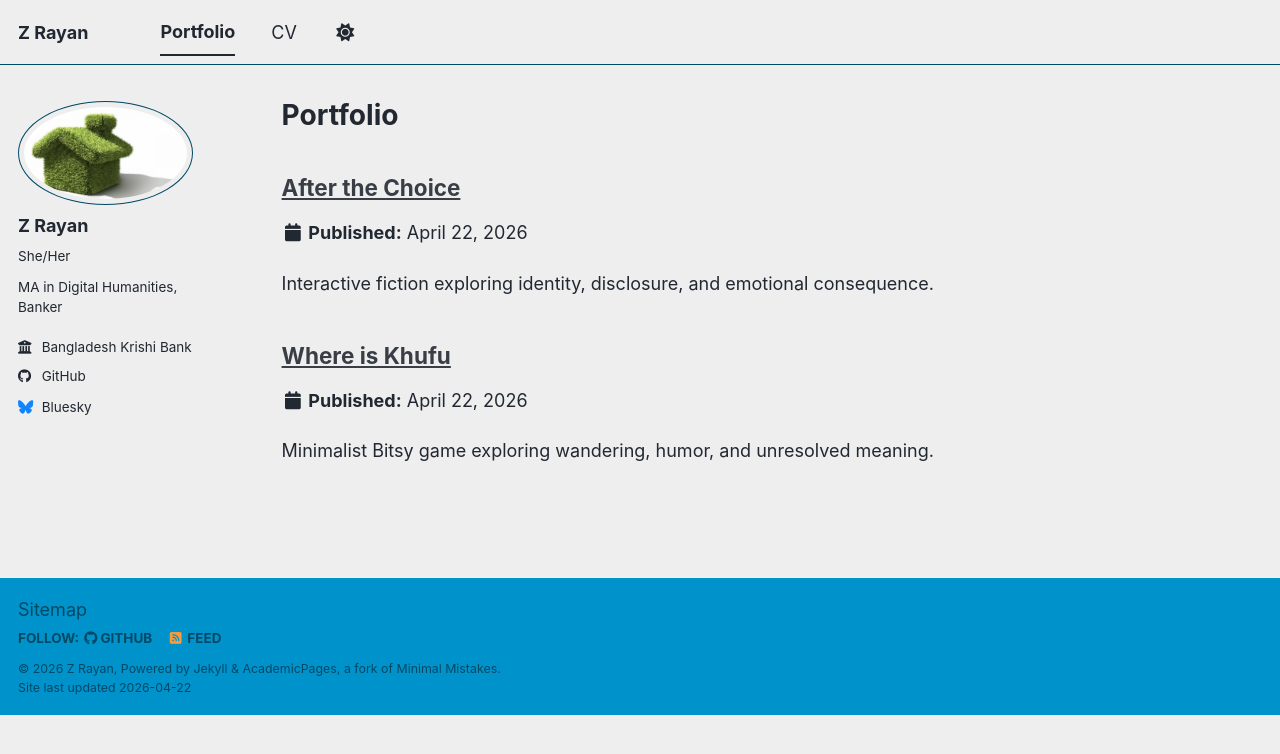
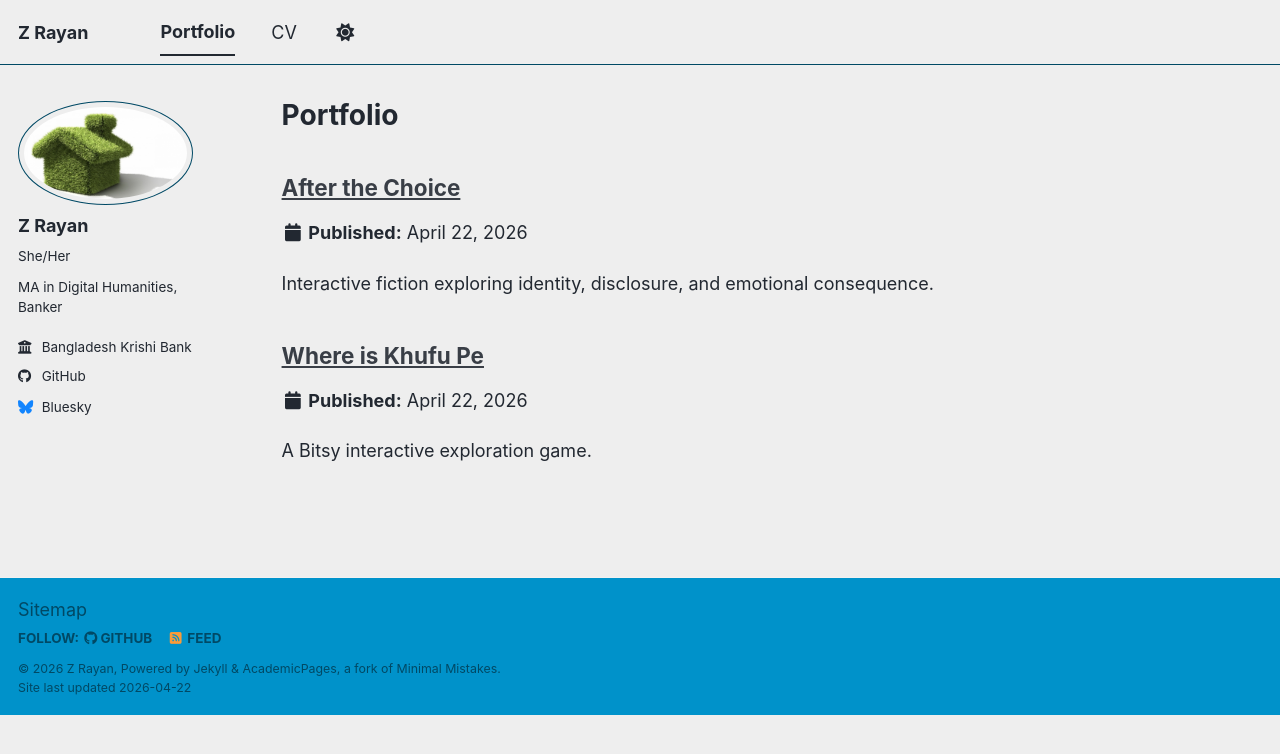
Before and after one commit to zed-aar/This-is-me, a Jekyll site: the page built from _pages/portfolio.html, in a window 1280 px wide. Shown: the top 754 px of the page. Built offline with Jekyll 4.4.1, drawn with Linux system fonts in a browser that asks for light colours; a script bundle is joined from its source files by our own code; library files that are not in the unit come from our copies.

Commit message:
Update portfolio-2.md

```diff
--- a/_portfolio/portfolio-2.md
+++ b/_portfolio/portfolio-2.md
@@ -1,7 +1,6 @@
 ---
-title: "Where is Khufu"
-excerpt: "Minimalist Bitsy game exploring wandering, humor, and unresolved meaning."
-collection: portfolio
+title: "Where is Khufu Pe"
+excerpt: "A Bitsy interactive exploration game."
 ---
 
-🔗 **Play here:** https://zed-aar.github.io/This-is-me/bitsy/where-is-khufu.html
+🔗 **Play here:** https://zed-aar.github.io/This-is-me/bitsy/where-is-khufu-pe.html
```
